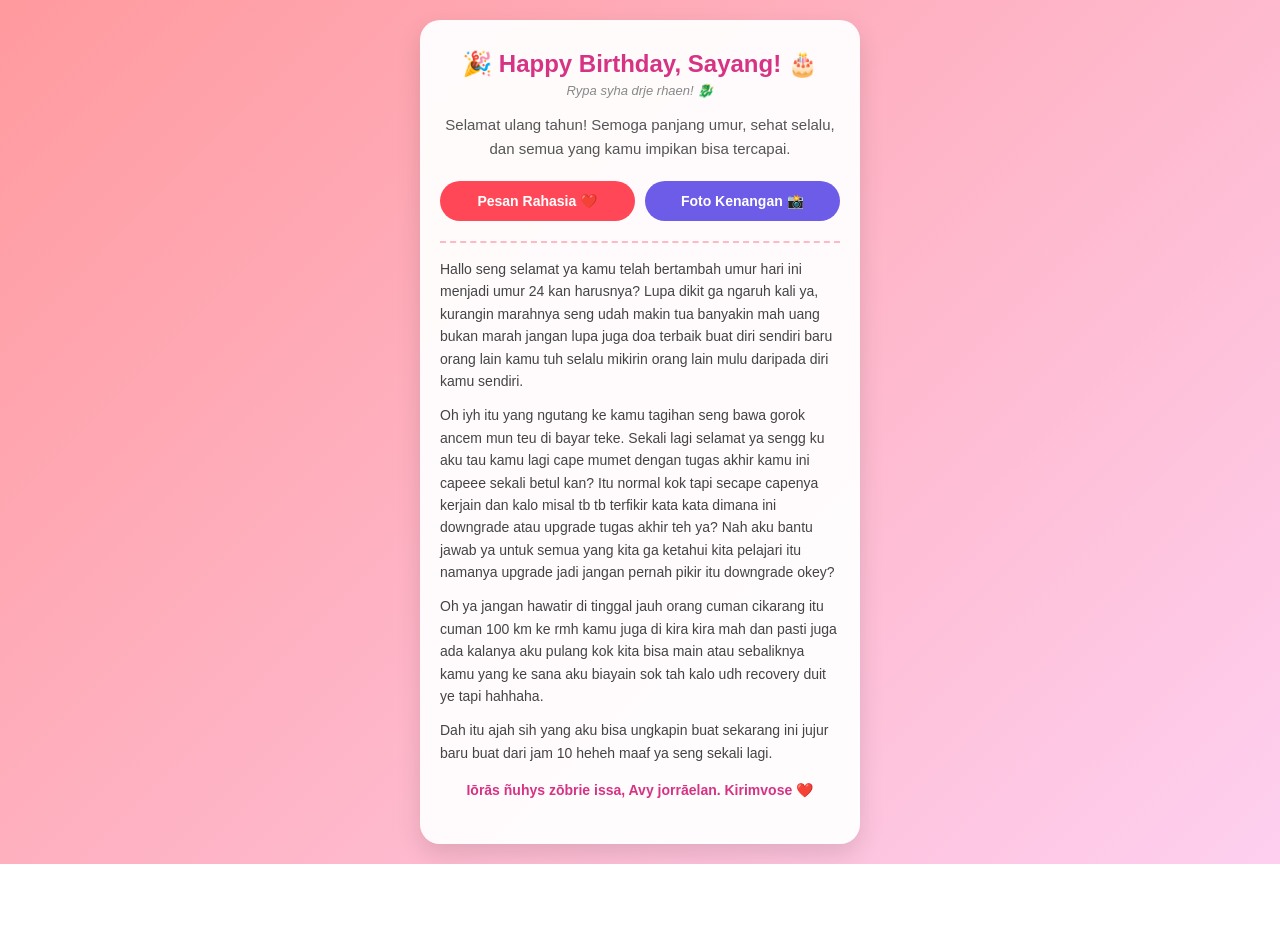
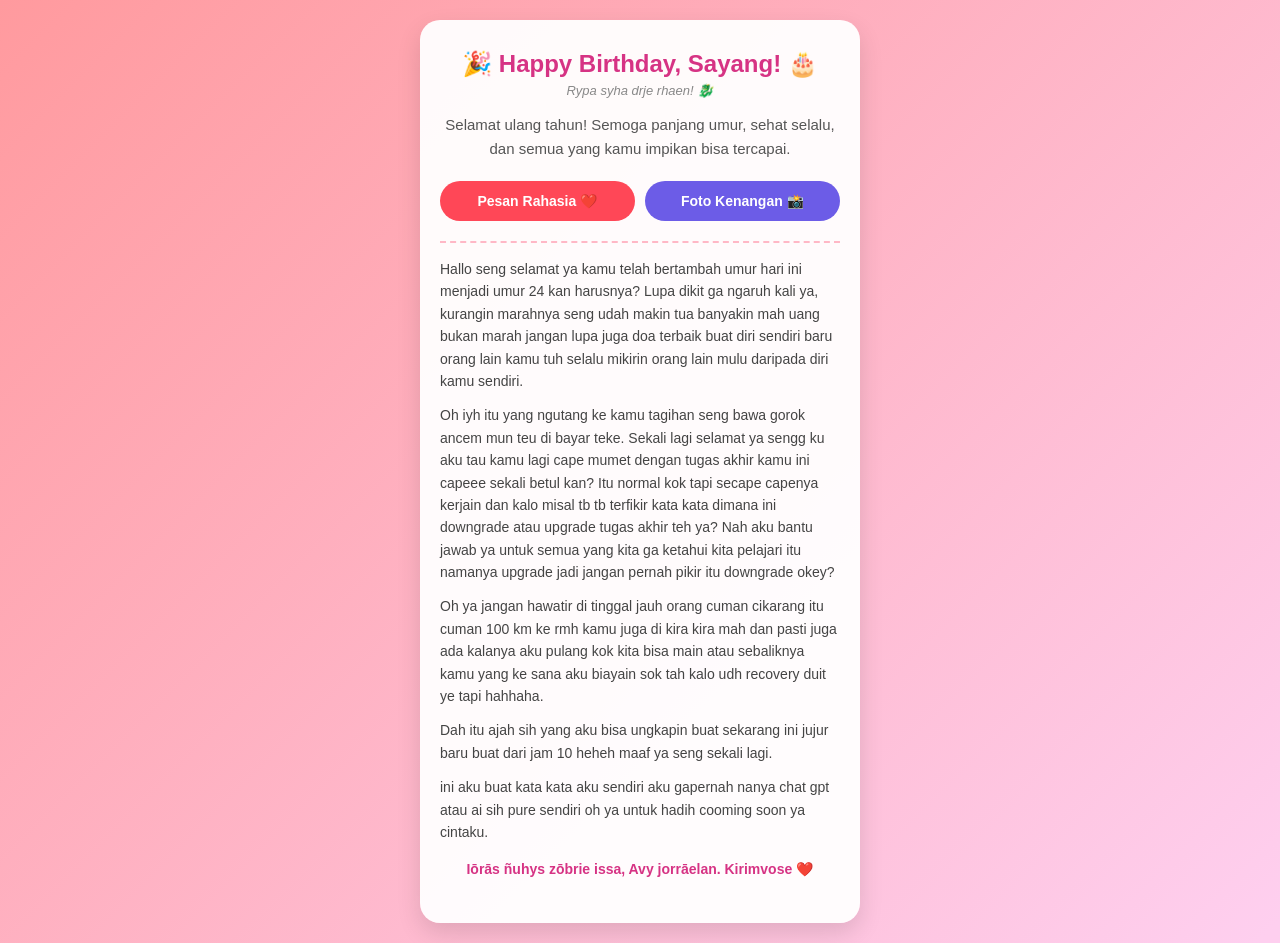
Before and after one commit to yurka4294/Rypa-syha-drje-rhaen, a plain HTML site: page index.html in a window 1280 px wide. Both pictures are taken after a click on the button "Pesan Rahasia ❤️". Before the commit the page ends 864 px from the top, so only its background shows below. Drawn offline with Linux system fonts and the light colour scheme.

Commit message:
Update index.html

```diff
--- a/index.html
+++ b/index.html
@@ -267,6 +267,7 @@
                 <p>Oh ya jangan hawatir di tinggal jauh orang cuman cikarang itu cuman 100 km ke rmh kamu juga di kira kira mah dan pasti juga ada kalanya aku pulang kok kita bisa main atau sebaliknya kamu yang ke sana aku biayain sok tah kalo udh recovery duit ye tapi hahhaha.</p>
 
                 <p>Dah itu ajah sih yang aku bisa ungkapin buat sekarang ini jujur baru buat dari jam 10 heheh maaf ya seng sekali lagi.</p>
+                <p>ini aku buat kata kata aku sendiri aku gapernah nanya chat gpt atau ai sih pure sendiri oh ya untuk hadih cooming soon ya cintaku.</p>
 
                 <p style="text-align: center; font-weight: bold; color: #d63384; margin-top: 15px;">
                     Iōrās ñuhys zōbrie issa, Avy jorrāelan. Kirimvose ❤️
```
